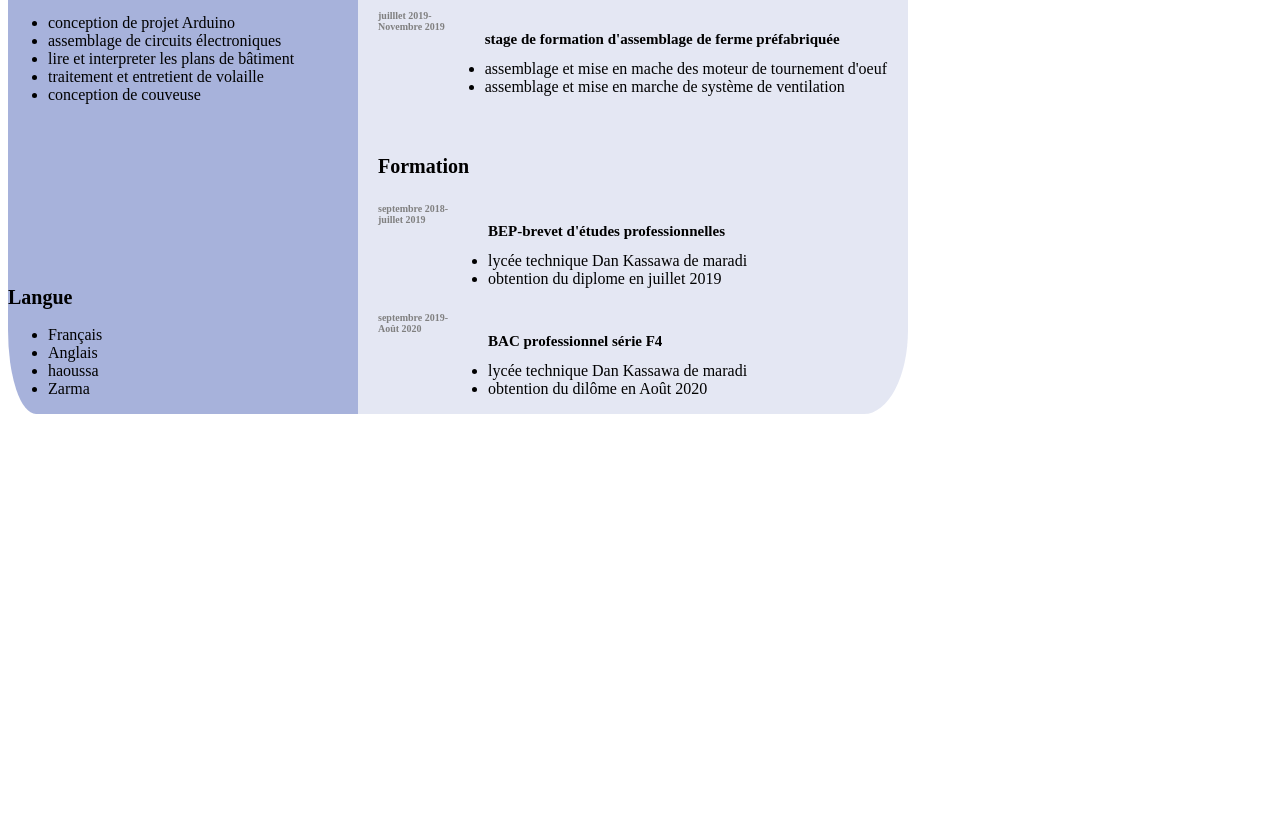
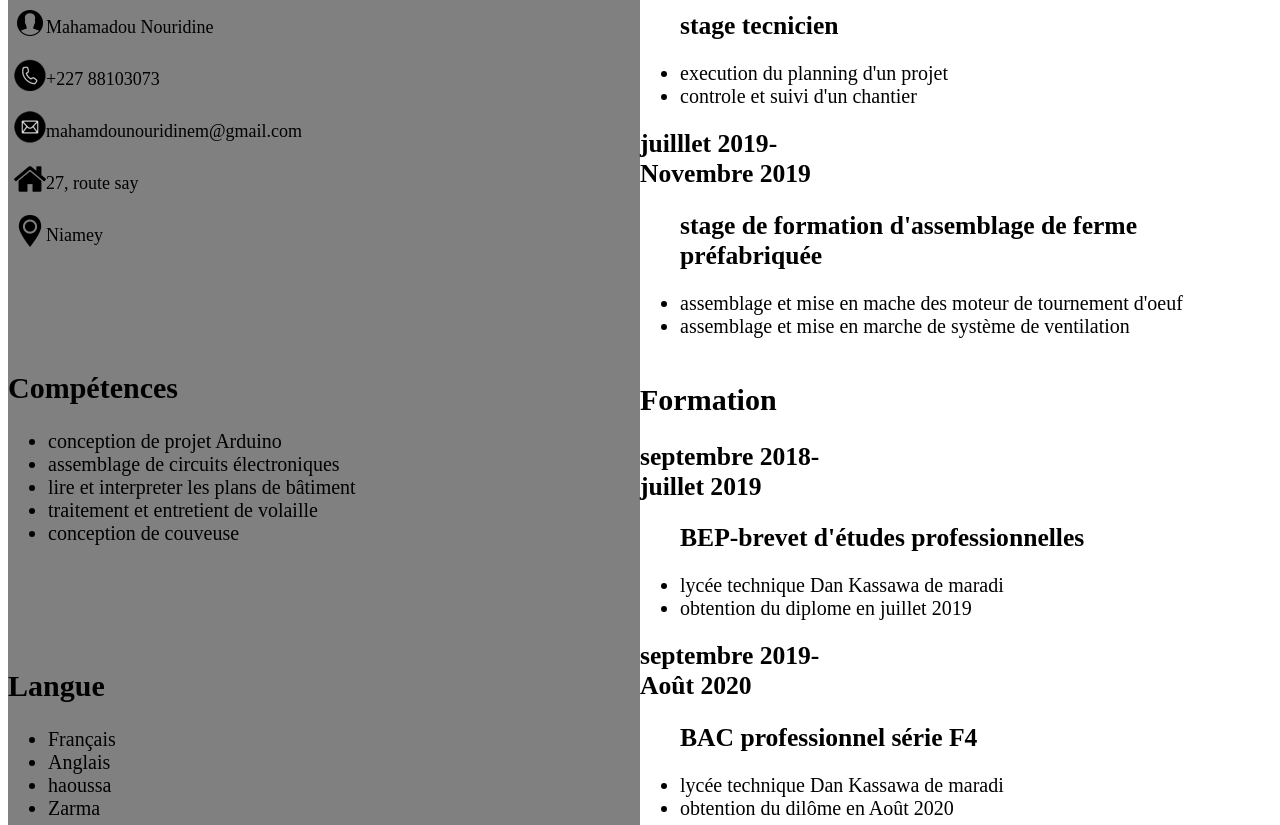
Before and after one commit to Mahamadou-Nouridine/cv, a plain HTML site: page index.html in a window 1280 px wide. Shown: the part 644-1469 px from the top of the page. Before the commit the page ends 1066 px from the top, so only its background shows below. Drawn offline with Linux system fonts and the light colour scheme.

Commit message:
2nd time

```diff
--- a/cv1.css
+++ b/cv1.css
@@ -1,66 +1,85 @@
 body{
     display: flex;
-    height: 1050px
 }
-#moi{
-    border-radius: 50%;
+#section1{
+    height: 100vh;
+    width: 40%;
+    font-size: 2vw;
 }
 figure{
     display: flex;
-    margin-left: 5px;
+    margin-left: 6px;
 }
 figcaption{
-    padding-top: 10px;
-    word-wrap: break-word;
+    margin-top: 10px;
+    font-size: 90%;
 }
-#points{
+#section2 h1{
+    3vw
+}
+#section2 h2{
+    font-size: 2vw           ;
+}
+#section1{
     display: flex;
-    width: 100%;
-}
-#expérience, #stage, #formation, #profil
-{
-    margin-left: 20px;
-}
-h1{
-    font-size: 20px;
-}
-h2{
-    font-size: 15px;
+    flex-direction: column;
+    width: 50%;
+    font-size: 3vw;
+    justify-content: space-between;
+    height:auto;
+    background-color: gray;
 }
 #moment{
-    font-size: 10px;
-    color: gray;
+    font-size: x-small;
 }
-#profil{
-    width: 100%;
-}
-
-@media screen and(max-width:720px)
-{
-    li{
-        margin-left: 5px;
-    }
-
-}
-#section2
-{
+#section2{
     display: flex;
     flex-direction: column;
+    width: 50%;
+    font-size: 3vw;
     justify-content: space-between;
-    min-width: 500px;
-    max-width: 550px;
-    border-bottom-right-radius:  8%;
-    border-top-right-radius: 8%;
-    background-color: rgba(13, 40, 146, 0.11);
 }
-#section1
+@media screen and (min-width: 1000px)
 {
-    display: flex;
-    flex-direction: column;
-    justify-content: space-between;
-    max-width: 350px;
-    flex-basis: 420px;
-    background-color:rgba(63, 88, 177, 0.459);
-    border-bottom-left-radius: 8%;
-    border-top-left-radius: 8%;
+    body{
+        display: flex;
+
+    }
+    #section1{
+        height: 100vh;
+        width: 40%;
+        font-size: 2vw;
+        border-bottom-left-radius: 15px;
+    }
+    figure{
+        display: flex;
+        margin-left: 6px;
+    }
+    figcaption{
+        margin-top: 10px;
+        font-size: 90%;
+    }
+    #section2 h1{
+        3vw
+    }
+    #section2 h2{
+        font-size: 2vw           ;
+    }
+    #section1{
+        display: flex;
+        flex-direction: column;
+        width: 1000px;
+        font-size: 20px;
+        height:auto;
+        background-color: gray;
+    }
+    #moment{
+        font-size: x-small;
+    }
+    #section2{
+        display: flex;
+        flex-direction: column;
+        width: 1000px;
+        font-size: 20px;
+    }
 }
--- a/cv2.html
+++ b/index.html
@@ -10,6 +10,10 @@
 <body>
     <section id="section1">
         <a href="moi_grand.png"><img src="moi.png" alt="Dino" id="moi"></a>
+        <div id="profil">
+            <h1>Profil</h1>
+            <p>technicien en genie civil, developpeur web, formé au lycée technique dan kassawa de maradi en technicien géni civil. ma passion pour le numerique m'a posser à m'autoformer dans le developpement web. j'aime le travail en équipe, rigoureux quand il s'agit du travail </p>
+        </div>
         <div id="detail">
             <h1>Détail personnels</h1>
             <figure>
@@ -54,10 +58,6 @@
         </div>
     </section>
     <section id="section2">
-        <div id="profil">
-            <h1>Profil</h1>
-            <p>technicien en genie civil, developpeur web, formé au lycée technique dan kassawa de maradi en technicien géni civil. ma passion pour le numerique m'a posser à m'autoformer dans le developpement web. j'aime le travail en équipe, rigoureux quand il s'agit du travail </p>
-        </div>
         <div id="expérience">
             <h1>Expériences professionnelle</h1>
             <div id="points">
```
Also changed, not shown: contact.png (added), email.png (added), location.png (added), maison.png (added), moi.png (added), moi_grand.png (added), telephone.png (added), 1 other file.
